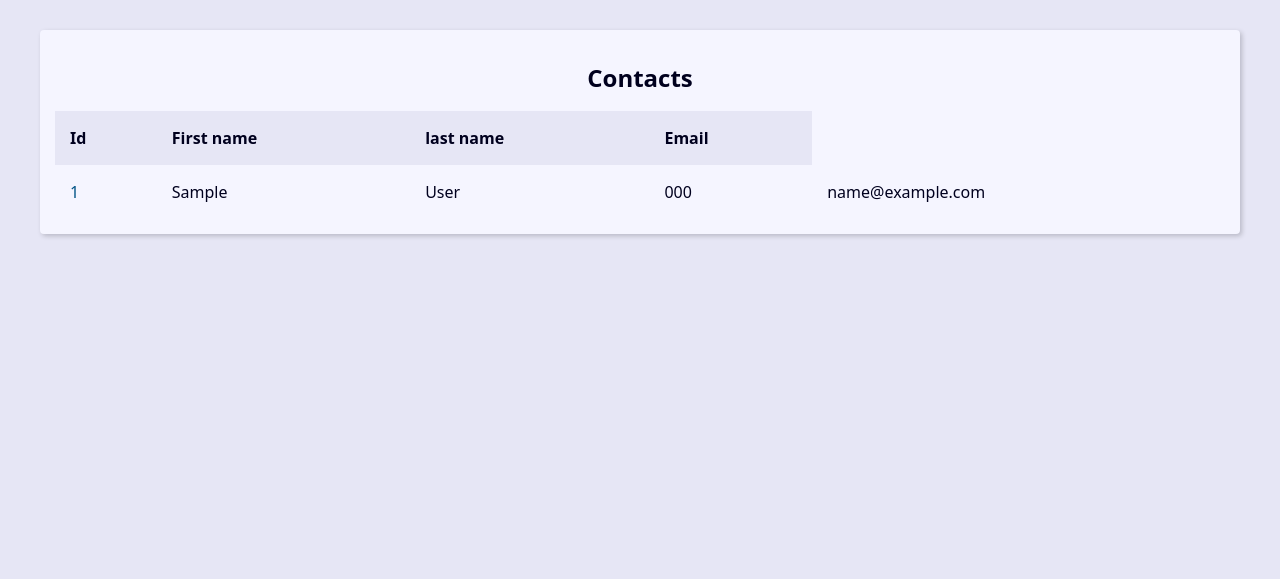
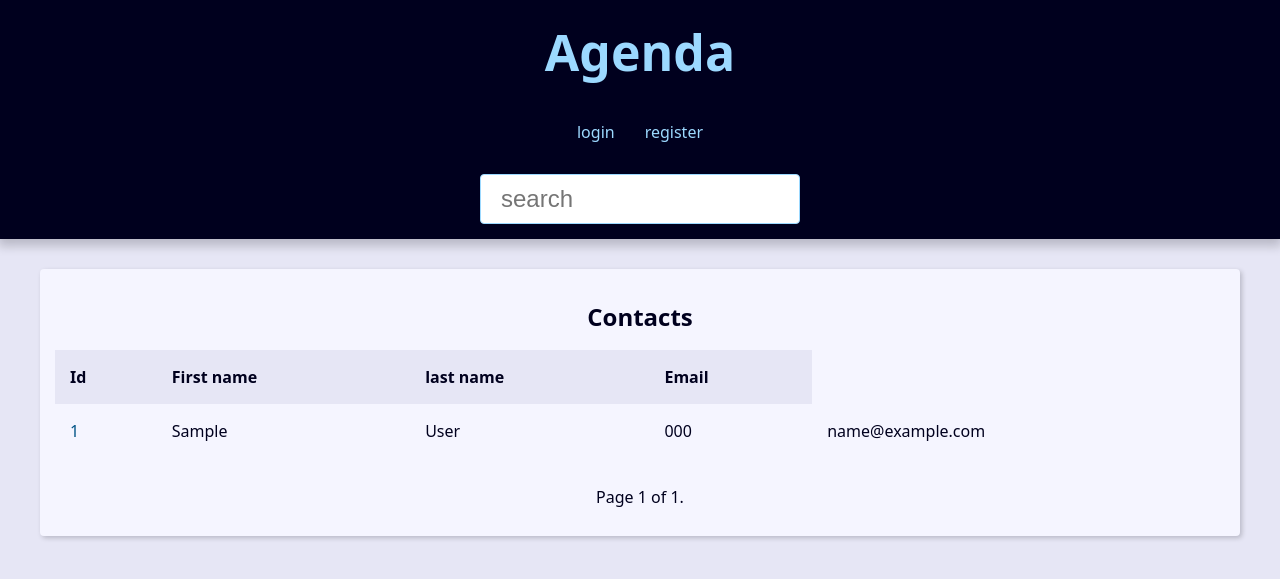
Before and after one commit to Renatofsds16/django-agenda, a Django app: page / in a window 1280 px wide. Shown: the top 579 px of the page. Run offline with Django 5.2, Linux system fonts and the light colour scheme; tables that the repository leaves empty hold one stand-in row (values such as "Sample post").

Commit message:
usando pagnator

```diff
--- a/base_templates/global/base.html
+++ b/base_templates/global/base.html
@@ -1,14 +1,16 @@
 {% load static %}<!DOCTYPE html>
-<html lang="en">
+<html lang="pt-BR">
 <head>
     <meta charset="UTF-8">
     <meta name="viewport" content="width=device-width, initial-scale=1.0">
-    <title>Contacts</title>
+    <title>{{site_title}}Agenda</title>
     <link rel="stylesheet" href="{% static "global\css\style.css" %}">
 </head>
 <body>
+    {% include "global\partials\_header.html" %}
     <main class="content">
         {% block content %}{% endblock content %}
+        {% include "global\partials\_pagination.html" %}
     </main>
 
 </body>
--- /dev/null
+++ b/base_templates/global/partials/_header.html
@@ -0,0 +1,24 @@
+<header class="header">
+    <h1 class="header-heading">
+        <a href="{% url "contacts" %}" class="header-link">Agenda</a>
+    </h1>
+    <nav class="menu">
+        <ul class="menu-list">
+            <li class="menu-item">
+                <a href="" class="menu-link">login</a>
+            </li>
+            <li class="menu-item">
+                <a href="" class="menu-link">register</a>
+            </li>
+        </ul>
+    </nav>
+    <div class="search">
+        <form action="{% url "search" %}" method="GET">
+            <input type="text"
+            class="search-input"
+            placeholder="search"
+            id="search" name="q"
+            value="{{ request.GET.q.strip }}">
+        </form>
+    </div>
+</header>
--- /dev/null
+++ b/base_templates/global/partials/_pagination.html
@@ -0,0 +1,19 @@
+{% if page_obj %}
+    <div class="pagination">
+        <span class="step-links">
+            {% if page_obj.has_previous %}
+                <a href="?page=1&q={{request.GET.q.strip}}">&laquo; first</a>
+                <a href="?page={{ page_obj.previous_page_number }}&q={{request.GET.q.strip}}">previous</a>
+            {% endif %}
+
+            <span class="current">
+                Page {{ page_obj.number }} of {{ page_obj.paginator.num_pages }}.
+            </span>
+
+            {% if page_obj.has_next %}
+                <a href="?page={{ page_obj.next_page_number }}&q={{request.GET.q.strip}}">next</a>
+                <a href="?page={{ page_obj.paginator.num_pages }}&q={{request.GET.q.strip}}">last &raquo;</a>
+            {% endif %}
+        </span>
+    </div>
+{% endif %}
--- a/contact/admin.py
+++ b/contact/admin.py
@@ -3,10 +3,11 @@ from contact import models
 # Register your models here.
 @admin.register(models.Contact)
 class ContactAdmin(admin.ModelAdmin):
-    list_display = 'id','first_name','last_name','phone','email','show','picture','category',
+    list_display = 'id','first_name','last_name','phone','email','picture','category','show',
     ordering = '-id',
     search_fields = 'first_name',
     list_display_links = 'first_name','last_name',
+    list_editable = 'show',
 
 
 @admin.register(models.Category)
--- a/contact/templates/contact/index.html
+++ b/contact/templates/contact/index.html
@@ -1,6 +1,7 @@
 {% extends "global\base.html" %}
 {% block content %}
     <div class="responsive_table">
+        {% if page_obj %}
         <table class="contacts-table">
             <caption class="table-caption">
                 Contacts
@@ -14,10 +15,11 @@
                 </tr>
             </thead>
             <tbody>
-                {% for contact in contacts %}
+
+                {% for contact in page_obj %}
                     <tr class="table-row">
                         <td class="table-cel">
-                            <a href="#" class="table-link">{{contact.id}}</a>
+                            <a href="{% url "contact" contact.id %}" class="table-link">{{contact.id}}</a>
                         </td>
                         <td class="table-cel">
                             {{contact.first_name}}
@@ -38,6 +40,14 @@
             </tbody>
 
         </table>
+        {% else %}
+        <div class="single-contact">
+            <h1 class="single-contact-name">
+                Nenhum contato encontrado.
+            </h1>
+        </div>
+        {% endif %}
+
 
     </div>
 {% endblock content %}
--- a/contact/urls.py
+++ b/contact/urls.py
@@ -6,6 +6,8 @@ from django.conf import settings
 
 urlpatterns = [
     path('', views.contactHome,name='contacts'),
+    path('search/', views.search,name='search'),
+    path('<int:contact_id>/', views.contactDetails,name='contact'),
 ]
 
 urlpatterns += static(settings.MEDIA_URL,document_root=settings.MEDIA_ROOT)
--- a/contact/views.py
+++ b/contact/views.py
@@ -1,9 +1,44 @@
-from django.shortcuts import render
+from django.shortcuts import render, redirect
 from .models import Contact,Category
+from django.http import Http404
+from django.db.models import Q
+from django.core.paginator import Paginator
 
 # Create your views here.
 def contactHome(request):
-    contacts = Contact.objects.all()
-    category = Category.objects.all()
-    context = {'contacts':contacts,'categories':category}
+    contacts = Contact.objects.all().filter(show=True).order_by('-id')
+
+    paginator = Paginator(contacts, 25)
+    page_number = request.GET.get("page")
+    page_obj = paginator.get_page(page_number)
+    context = {'page_obj':page_obj,'site_title':'contatos - '}
+
     return render(request,'contact\index.html',context)
+
+def contactDetails(request,contact_id):
+    contact = Contact.objects.filter(id=contact_id,show=True).first()
+    if(contact is None):
+        raise Http404()
+    contact_name = f'{contact.first_name} {contact.last_name} - '
+
+    context = {'contact':contact,'site_title':contact_name}
+    return render(request,'contact\contact.html',context)
+
+
+def search(request):
+    search_value = request.GET.get('q','').strip()
+    if search_value == '':
+        return redirect('contacts')
+    contacts = Contact.objects.filter(show=True)\
+        .filter(
+            Q(first_name__icontains=search_value) |
+            Q(last_name__icontains=search_value) |
+            Q(phone__icontains=search_value) |
+            Q(email__icontains=search_value)
+            )\
+        .order_by('-id')
+    paginator = Paginator(contacts, 25)
+    page_number = request.GET.get("page")
+    page_obj = paginator.get_page(page_number)
+    context = {'page_obj':page_obj,'site_title':'contatos - '}
+    return render(request,'contact\index.html',context)
```
Also changed, not shown: contact/templates/contact/contact.html (added, +14 -0 lines).
